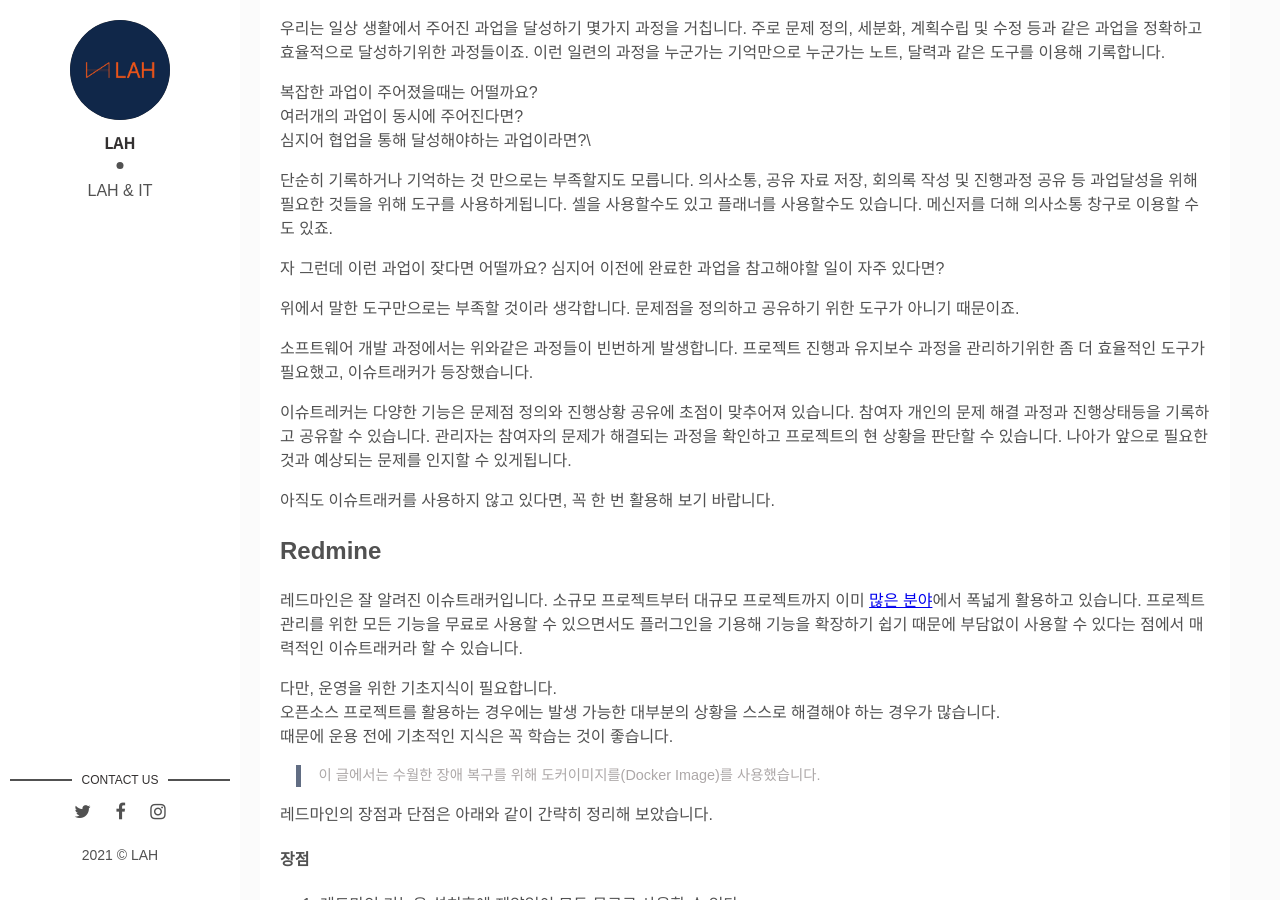
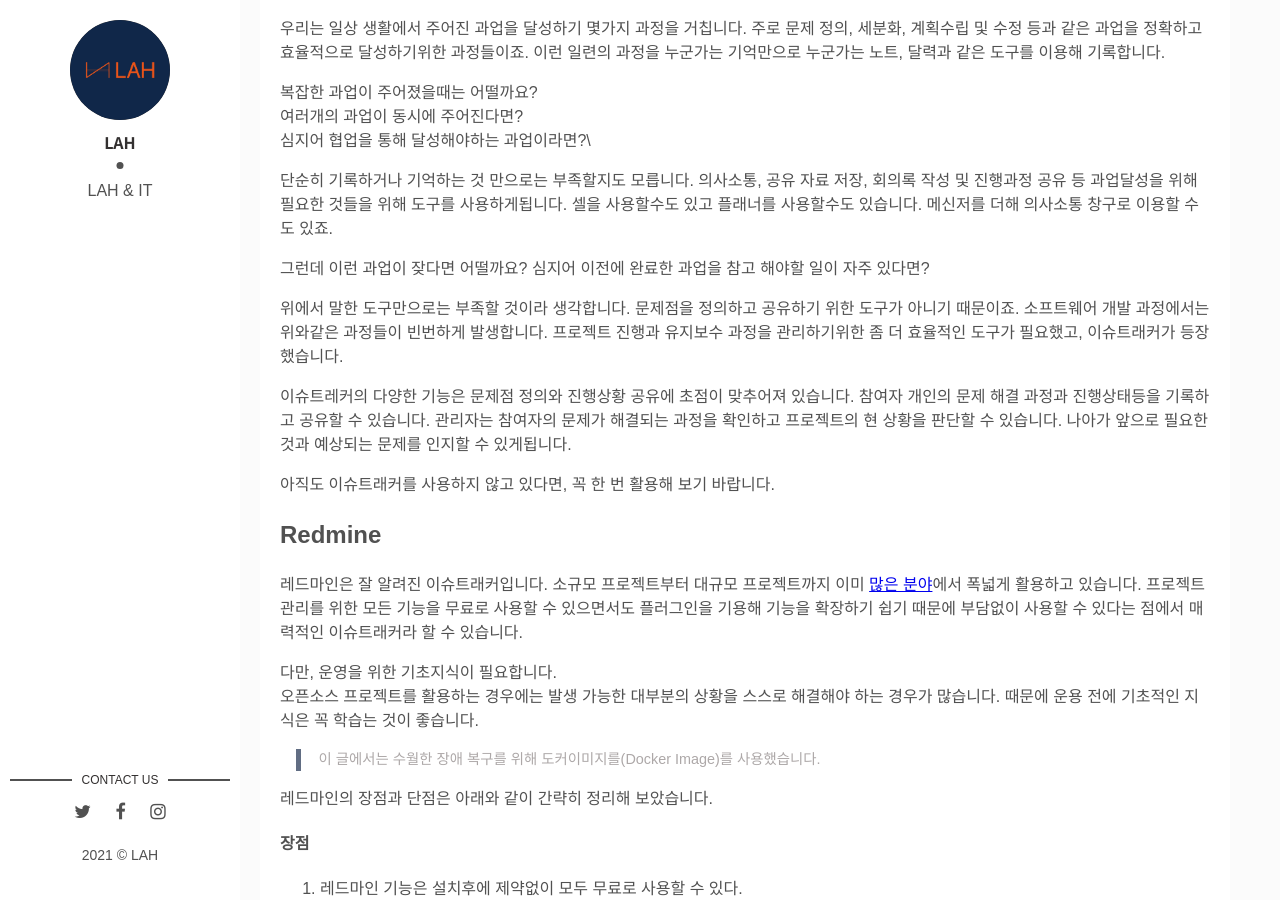
Before and after one commit to lahion/lahion.github.io, a Jekyll site: the page built from _posts/2020-12-29-issue-tracker.markdown, in a window 1280 px wide and 900 px high, scrolled down 782 px. Built offline with Jekyll 4.4.1, drawn with Linux system fonts in a browser that asks for light colours; some web fonts are replaced; some of the changed text lies outside the part shown.

Commit message:
오탈자 수정

```diff
--- a/_posts/2020-12-29-issue-tracker.markdown
+++ b/_posts/2020-12-29-issue-tracker.markdown
@@ -25,22 +25,19 @@
 의사소통, 공유 자료 저장, 회의록 작성 및 진행과정 공유 등 과업달성을 위해 필요한 것들을 위해 도구를 사용하게됩니다.
 셀을 사용할수도 있고 플래너를 사용할수도 있습니다. 메신저를 더해 의사소통 창구로 이용할 수도 있죠.
 
-자 그런데 이런 과업이 잦다면 어떨까요?
-심지어 이전에 완료한 과업을 참고해야할 일이 자주 있다면?
+그런데 이런 과업이 잦다면 어떨까요?
+심지어 이전에 완료한 과업을 참고 해야할 일이 자주 있다면?
 
 위에서 말한 도구만으로는 부족할 것이라 생각합니다.
-문제점을 정의하고 공유하기 위한 도구가 아니기 때문이죠.
-
-소프트웨어 개발 과정에서는 위와같은 과정들이 빈번하게 발생합니다.
+문제점을 정의하고 공유하기 위한 도구가 아니기 때문이죠. 소프트웨어 개발 과정에서는 위와같은 과정들이 빈번하게 발생합니다.
 프로젝트 진행과 유지보수 과정을 관리하기위한 좀 더 효율적인 도구가 필요했고, 이슈트래커가 등장했습니다.
 
-이슈트레커는 다양한 기능은 문제점 정의와 진행상황 공유에 초점이 맞추어져 있습니다.
+이슈트레커의 다양한 기능은 문제점 정의와 진행상황 공유에 초점이 맞추어져 있습니다.
 참여자 개인의 문제 해결 과정과 진행상태등을 기록하고 공유할 수 있습니다.
 관리자는 참여자의 문제가 해결되는 과정을 확인하고 프로젝트의 현 상황을 판단할 수 있습니다.
 나아가 앞으로 필요한 것과 예상되는 문제를 인지할 수 있게됩니다.
 
 아직도 이슈트래커를 사용하지 않고 있다면, 꼭 한 번 활용해 보기 바랍니다.
-
 
 ## Redmine
 
@@ -49,7 +46,7 @@
 프로젝트 관리를 위한 모든 기능을 무료로 사용할 수 있으면서도 플러그인을 기용해 기능을 확장하기 쉽기 때문에 부담없이 사용할 수 있다는 점에서 매력적인 이슈트래커라 할 수 있습니다.
 
 다만, 운영을 위한 기초지식이 필요합니다.\\
-오픈소스 프로젝트를 활용하는 경우에는 발생 가능한 대부분의 상황을  스스로 해결해야 하는 경우가 많습니다.\\
+오픈소스 프로젝트를 활용하는 경우에는 발생 가능한 대부분의 상황을  스스로 해결해야 하는 경우가 많습니다.
 때문에 운용 전에 기초적인 지식은 꼭 학습는 것이 좋습니다.
 
 > 이 글에서는 수월한 장애 복구를 위해 도커이미지를(Docker Image)를 사용했습니다.
```
Also changed, not shown: other parts of _posts/2020-12-29-issue-tracker.markdown (+1 -1 lines).
